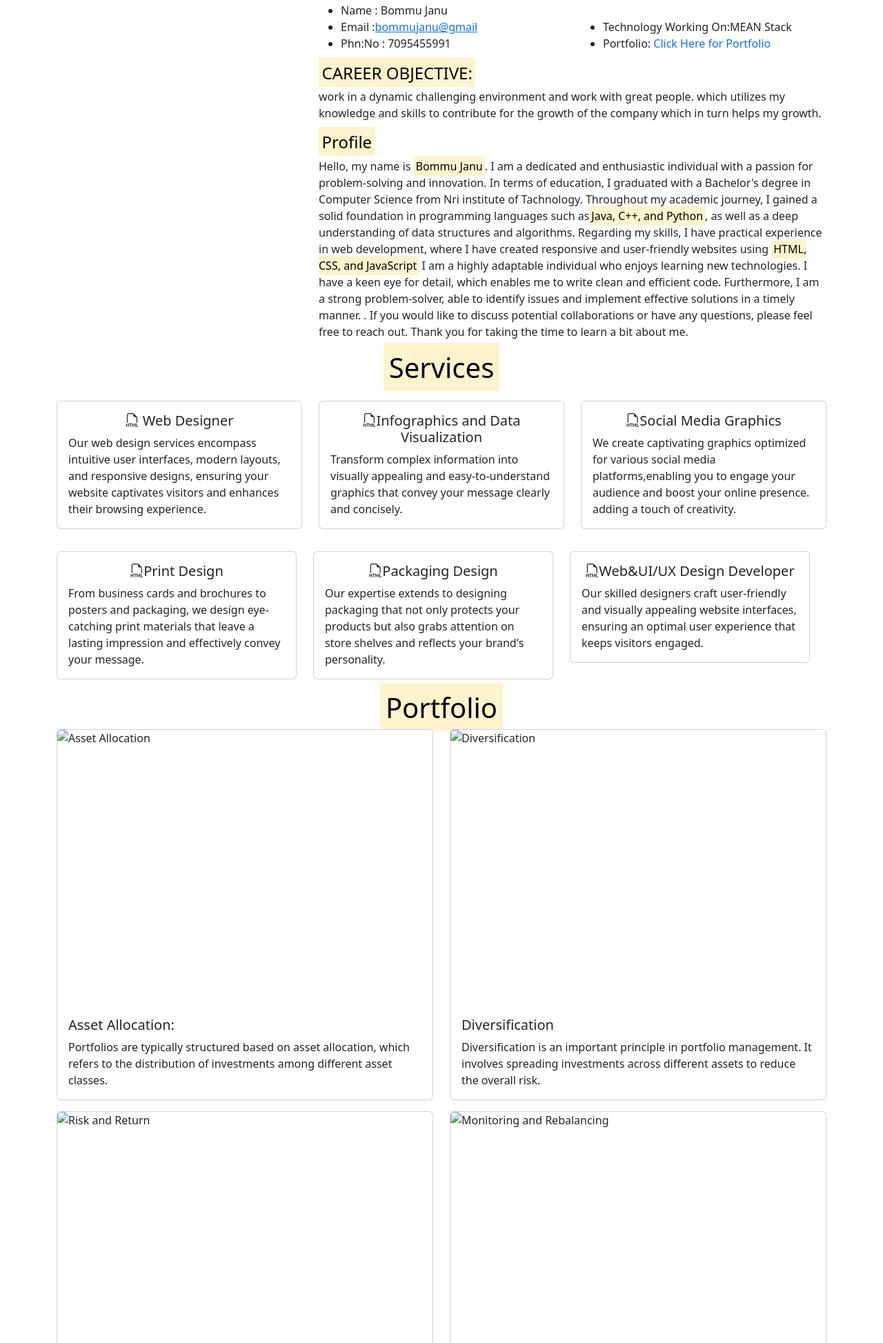
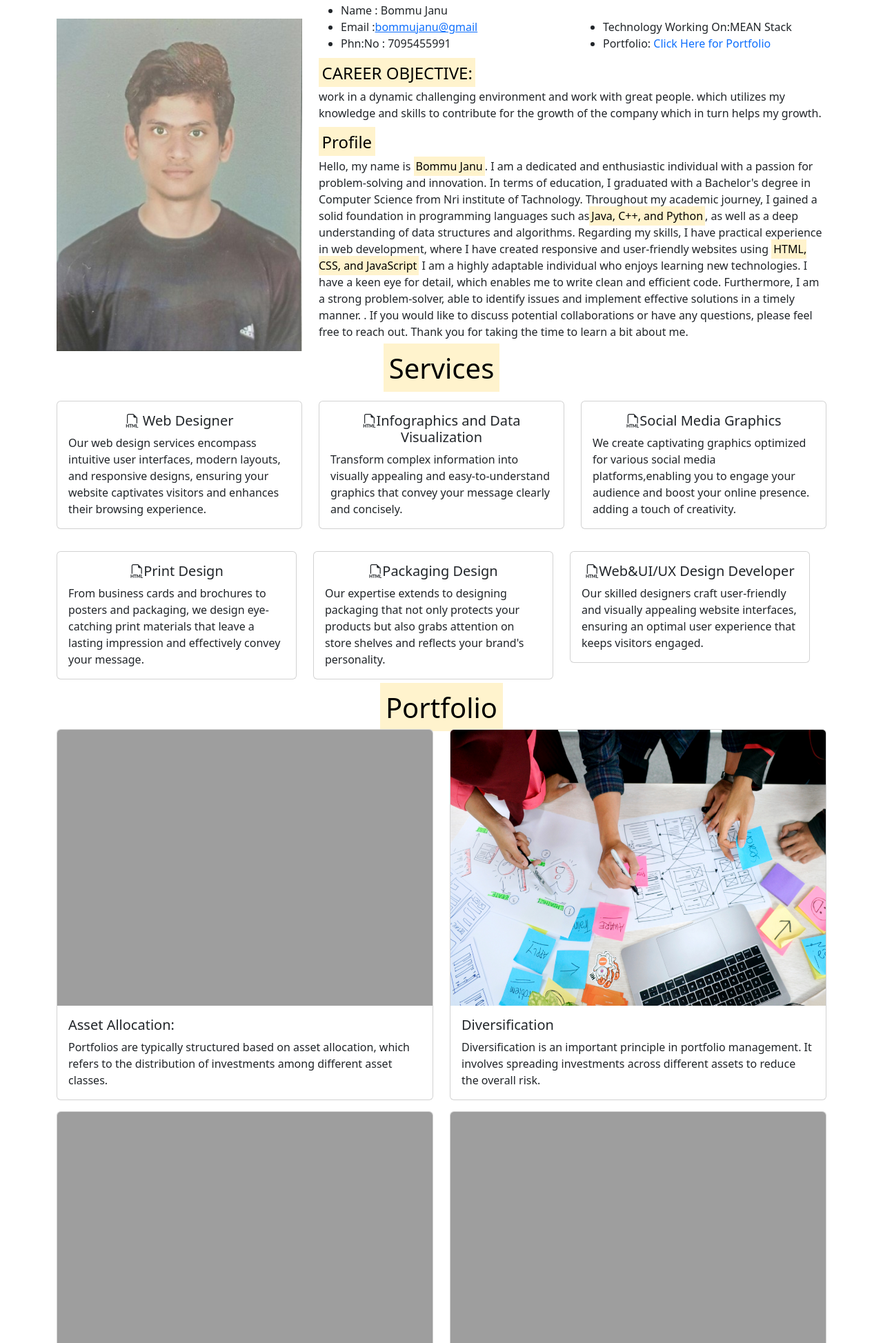
Before and after one commit to Janubommu/Portfolio, a plain HTML site: page index.html in a window 1280 px wide. Shown: the part 853-2800 px from the top of the page at 69% size. Drawn offline with nearby package versions, Linux system fonts and the light colour scheme; the site is published under a folder, as on GitHub Pages, so addresses that start at the root find nothing.

Commit message:
Update index.html

```diff
--- a/index.html
+++ b/index.html
@@ -5,15 +5,15 @@
     <meta charset="utf-8">
     <meta name="viewport" content="width=device-width, initial-scale=1">
     <title>PORTFOLIO</title>
-    <link rel="apple-touch-icon" sizes="180x180" href="/image/android-chrome-192x192.png">
-    <link rel="icon" type="image/png" sizes="32x32" href="/image/android-chrome-512x512.png">
-    <link rel="icon" type="image/png" sizes="16x16" href="/image/apple-touch-icon.png">
-    <link rel="manifest" href="/images/favicon-32x32.png">
+    <link rel="apple-touch-icon" sizes="180x180" href="image/android-chrome-192x192.png">
+    <link rel="icon" type="image/png" sizes="32x32" href="image/android-chrome-512x512.png">
+    <link rel="icon" type="image/png" sizes="16x16" href="image/apple-touch-icon.png">
+    <link rel="manifest" href="images/favicon-32x32.png">
 
     <link href="https://cdn.jsdelivr.net/npm/bootstrap@5.3.0/dist/css/bootstrap.min.css" rel="stylesheet"
         integrity="sha384-9ndCyUaIbzAi2FUVXJi0CjmCapSmO7SnpJef0486qhLnuZ2cdeRhO02iuK6FUUVM" crossorigin="anonymous">
     <link rel="stylesheet" href="https://cdnjs.cloudflare.com/ajax/libs/animate.css/4.1.1/animate.min.css" />
-    <link rel="stylesheet" href="./style.css">
+    <link rel="stylesheet" href="style.css">
     <link rel="stylesheet" href="https://cdn.jsdelivr.net/npm/bootstrap-icons@1.10.5/font/bootstrap-icons.css">
     <link href="https://unpkg.com/aos@2.3.1/dist/aos.css" rel="stylesheet">
 </head>
@@ -67,7 +67,7 @@
             <h1 class="text-center">About Me</h1>
             <div class="row">
                 <div class="col-md-4"><br>
-                    <img src="/image/janu.jpg" alt="" class="card-img img-fulid">
+                    <img src="image/janu.jpg" alt="" class="card-img img-fulid">
                 </div>
 
                 <div class="col-md-8">
@@ -210,7 +210,7 @@
             <div class="row">
                 <div class="col-md-6">
                     <div class="card mb-3">
-                        <img src="/image/pic4.jpg" class="card-img-top" alt="Asset Allocation">
+                        <img src="image/pic4.jpg" class="card-img-top" alt="Asset Allocation">
                         <div class="card-body">
                             <h5 class="card-title">Asset Allocation:</h5>
                             <p class="card-text">Portfolios are typically structured based on asset allocation, which
@@ -221,7 +221,7 @@
                 </div>
                 <div class="col-md-6">
                     <div class="card mb-3">
-                        <img src="/image/pic2.jpg" class="card-img-top" alt="Diversification">
+                        <img src="image/pic2.jpg" class="card-img-top" alt="Diversification">
                         <div class="card-body">
                             <h5 class="card-title">Diversification</h5>
                             <p class="card-text">Diversification is an important principle in portfolio management. It
@@ -232,7 +232,7 @@
                 </div>
                 <div class="col-md-6">
                     <div class="card mb-3">
-                        <img src="/image/pic3.jpg" class="card-img-top" alt="Risk and Return">
+                        <img src="image/pic3.jpg" class="card-img-top" alt="Risk and Return">
                         <div class="card-body">
                             <h5 class="card-title">Risk and Return</h5>
                             <p class="card-text"> Portfolios are designed with a balance between risk and return.
@@ -243,7 +243,7 @@
                 </div>
                 <div class="col-md-6">
                     <div class="card mb-3">
-                        <img src="/image/pic4.jpg" class="card-img-top" alt="Monitoring and Rebalancing">
+                        <img src="image/pic4.jpg" class="card-img-top" alt="Monitoring and Rebalancing">
                         <div class="card-body">
                             <h5 class="card-title">Monitoring and Rebalancing</h5>
                             <p class="card-text">Portfolios require ongoing monitoring to ensure they remain aligned
```
